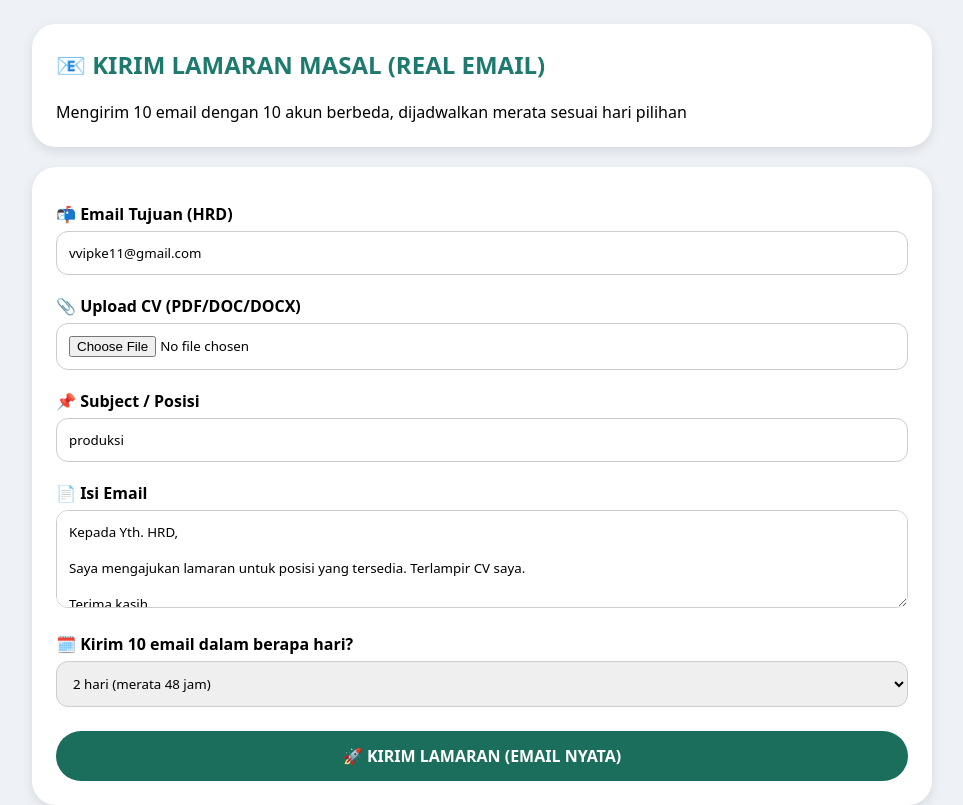
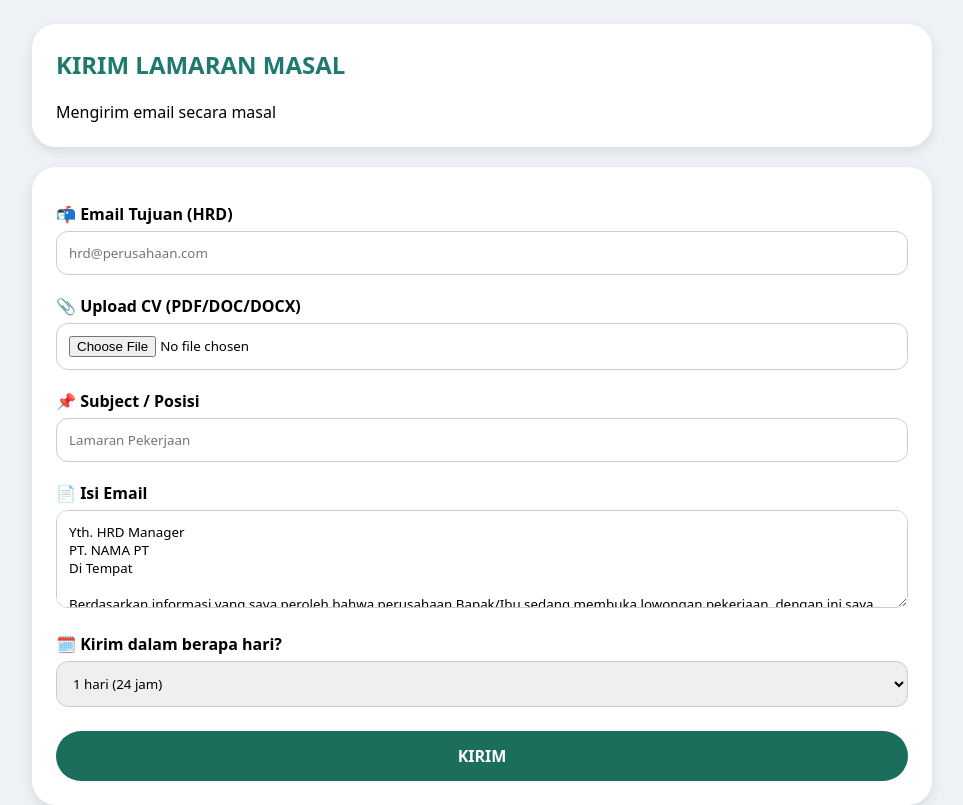
Before and after one commit to ramadhani01/lamaran, a website: page index.html in a window 1280 px wide. Shown: the top 805 px of the page, without its empty margins (158-1121 px from the left). Drawn offline with Linux system fonts and the light colour scheme.

Commit message:
Update index.html

```diff
--- a/index.html
+++ b/index.html
@@ -3,7 +3,7 @@
 <head>
     <meta charset="UTF-8">
     <meta name="viewport" content="width=device-width, initial-scale=1.0">
-    <title>Kirim Lamaran Massal - REAL EMAIL</title>
+    <title>Kirim Lamaran Massal</title>
     <style>
         * { margin: 0; padding: 0; box-sizing: border-box; font-family: system-ui; }
         body { background: #eef2f7; padding: 24px; }
@@ -24,48 +24,49 @@
 <body>
 <div class="container">
     <div class="card">
-        <h2>📧 KIRIM LAMARAN MASAL (REAL EMAIL)</h2>
-        <p>Mengirim 10 email dengan 10 akun berbeda, dijadwalkan merata sesuai hari pilihan</p>
+        <h2>KIRIM LAMARAN MASAL</h2>
+        <p>Mengirim email secara masal</p>
     </div>
 
     <div class="card">
         <label>📬 Email Tujuan (HRD)</label>
-        <input type="email" id="targetEmail" placeholder="hrd@perusahaan.com" value="vvipke11@gmail.com">
+        <input type="email" id="targetEmail" placeholder="hrd@perusahaan.com">
 
         <label>📎 Upload CV (PDF/DOC/DOCX)</label>
         <input type="file" id="cvFile" accept=".pdf,.doc,.docx">
 
         <label>📌 Subject / Posisi</label>
-        <input type="text" id="subject" placeholder="Lamaran Pekerjaan" value="produksi">
+        <input type="text" id="subject" placeholder="Lamaran Pekerjaan">
 
         <label>📄 Isi Email</label>
-        <textarea id="message" rows="4" placeholder="Isi email lamaran...">Kepada Yth. HRD,
+        <textarea id="message" rows="4" placeholder="Isi email lamaran...">Yth. HRD Manager
+PT. NAMA PT
+Di Tempat
 
-Saya mengajukan lamaran untuk posisi yang tersedia. Terlampir CV saya.
+Berdasarkan informasi yang saya peroleh bahwa perusahaan Bapak/Ibu sedang membuka lowongan pekerjaan, dengan ini saya mengajukan lamaran untuk mengisi posisi yang kosong tersebut.
 
-Terima kasih.</textarea>
+Untuk berkas dan dokumen kelengkapannya sudah saya lampirkan bersamaan dengan surel ini.
 
-        <label>🗓️ Kirim 10 email dalam berapa hari?</label>
+Besar harapan saya untuk bisa diterima dan bekerja di perusahaan yang Bapak/Ibu pimpin. Atas perhatiannya saya sampaikan terimakasih
+
+Hormat saya
+
+Moch. Rizki Ramadhani
+</textarea>
+
+        <label>🗓️ Kirim dalam berapa hari?</label>
         <select id="totalDays">
-            <option value="1">1 hari (merata 24 jam)</option>
-            <option value="2" selected>2 hari (merata 48 jam)</option>
-            <option value="3">3 hari (merata 72 jam)</option>
+            <option value="1" selected>1 hari (24 jam)</option>
+            <option value="2">2 hari (48 jam)</option>
+            <option value="3">3 hari (72 jam)</option>
         </select>
 
-        <button id="sendBtn">🚀 KIRIM LAMARAN (EMAIL NYATA)</button>
+        <button id="sendBtn">KIRIM</button>
     </div>
 
     <div class="card">
         <h3>📋 Log Pengiriman</h3>
         <div class="log-area" id="log"></div>
-    </div>
-
-    <div class="info">
-        <span class="badge">✅ READY TO DEPLOY</span><br>
-        <strong>Cara Setup:</strong><br>
-        1. Ganti 10 email pengirim di file <code>api/send-email.js</code><br>
-        2. Ganti App Password dari masing-masing Gmail<br>
-        3. Upload ke GitHub → Deploy ke Vercel
     </div>
 </div>
 
@@ -197,7 +198,7 @@ Terima kasih.</textarea>
                     addLog(`🎉 SELESAI! Sukses: ${successCount}, Gagal: ${failCount}`, "info");
                     isSending = false;
                     sendBtn.disabled = false;
-                    sendBtn.textContent = "🚀 KIRIM LAMARAN (EMAIL NYATA)";
+                    sendBtn.textContent = "KIRIM";
                 }
             }, delay);
 
```
